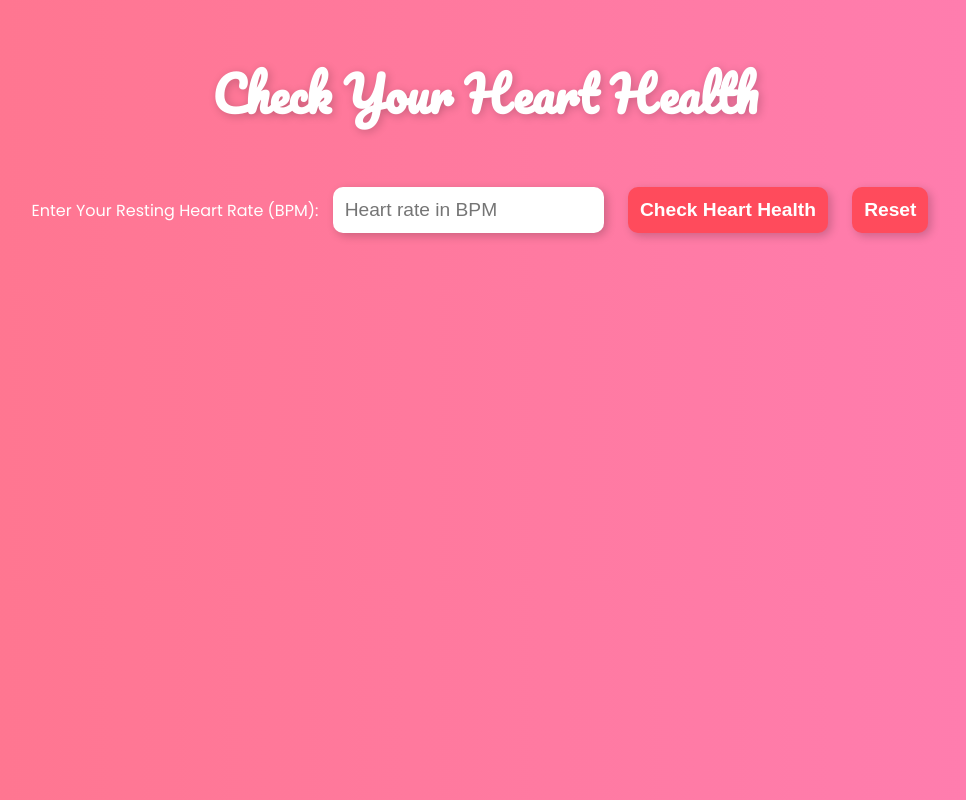
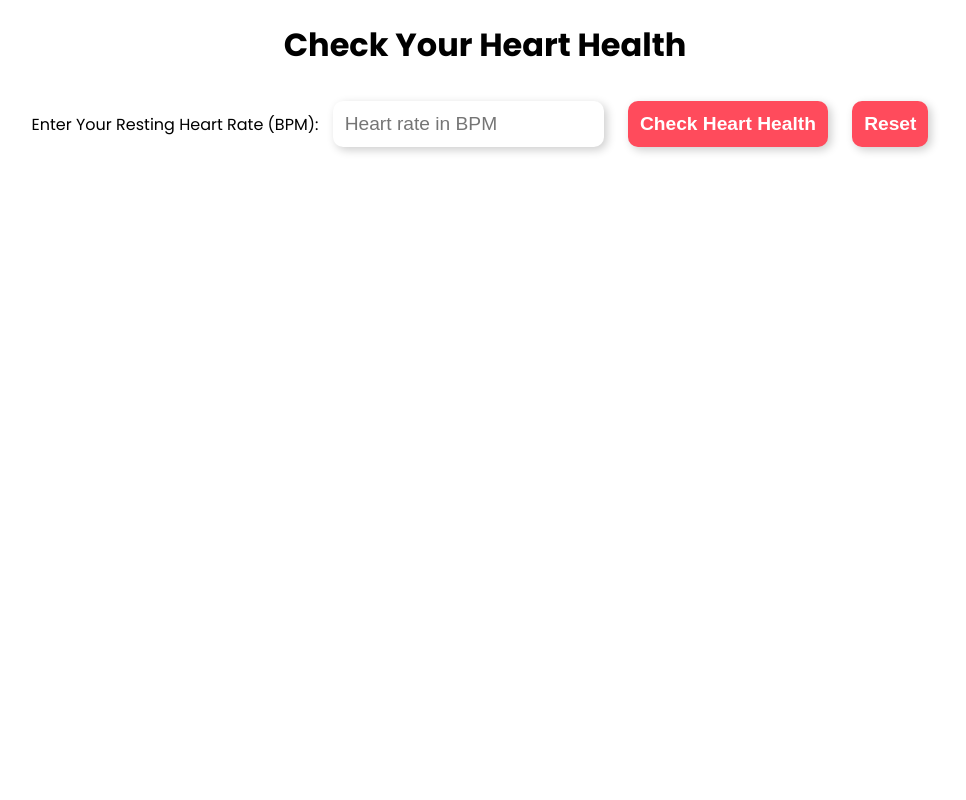
Before and after one commit to Gokulakanna09/HEALTH-HUB, a plain HTML site: page heart health check.html in a window 1280 px wide. Shown: the whole page, without its empty margins (155-1121 px from the left). Drawn offline with Linux system fonts and the light colour scheme.

Commit message:
Update heart health check.html

```diff
--- a/heart health check.html
+++ b/heart health check.html
@@ -5,26 +5,26 @@
     <meta name="viewport" content="width=device-width, initial-scale=1.0">
     <title>Heart Rate Analyzer</title>
     <link href="https://fonts.googleapis.com/css2?family=Pacifico&family=Poppins:wght@300;400;700&display=swap" rel="stylesheet">
+    <link href="styles.css" rel="stylesheet"> <!-- Link to the updated CSS -->
+    <link href="https://fonts.googleapis.com/css2?family=Pacifico&family=Poppins:wght@300;400;700&display=swap" rel="stylesheet">
+    <link href="styles.css" rel="stylesheet"> <!-- Link to the updated CSS -->
+
+    <link href="styles.css" rel="stylesheet"> <!-- Link to the updated CSS -->
+
     <style>
         body {
             font-family: 'Poppins', sans-serif;
             text-align: center;
-            background: linear-gradient(to right, #ff758c, #ff7eb3);
-            color: white;
-            padding: 20px;
+            /* Removed inline styles for consistency with styles.css */
+
             animation: fadeIn 1.5s ease-in;
         }
         @keyframes fadeIn {
             from { opacity: 0; }
             to { opacity: 1; }
         }
-        h1 {
-            font-size: 3rem;
-            font-family: 'Pacifico', cursive;
-            font-weight: 700;
-            animation: bounce 1.5s infinite alternate;
-            text-shadow: 2px 2px 10px rgba(0, 0, 0, 0.2);
-        }
+        /* Removed inline styles for consistency with styles.css */
+
         @keyframes bounce {
             from { transform: translateY(0px); }
             to { transform: translateY(-10px); }
```
